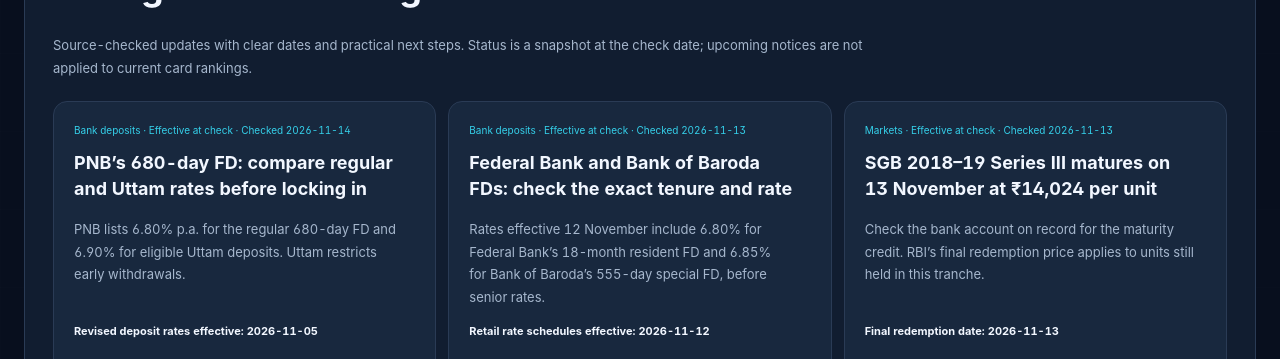
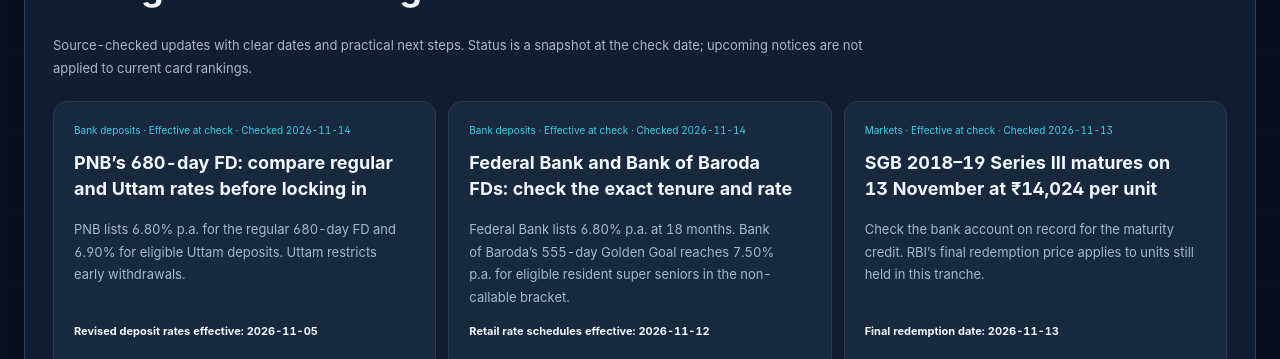
Before and after one commit to aqdas1820/credonomics-site, a Next.js app: page / in a window 1280 px wide. Shown: the part 2200-2559 px from the top of the page. Built offline with nearby package versions, Linux system fonts and the light colour scheme; no server answers.

Commit message:
Clarify Bank of Baroda callable and non-callable 555-day FD rates

```diff
--- a/app/data/research-watch.ts
+++ b/app/data/research-watch.ts
@@ -35,26 +35,28 @@ export const researchWatch: WatchItem[] = [
   {
     slug: 'federal-bank-bank-of-baroda-retail-fd-rates-november-2026',
     title: 'Federal Bank and Bank of Baroda FDs: check the exact tenure and rate',
-    summary: 'Rates effective 12 November include 6.80% for Federal Bank’s 18-month resident FD and 6.85% for Bank of Baroda’s 555-day special FD, before senior rates.',
-    category: 'Bank deposits', checkedAt: '2026-11-13', eventDate: '2026-11-12', dateLabel: 'Retail rate schedules effective',
+    summary: 'Federal Bank lists 6.80% p.a. at 18 months. Bank of Baroda’s 555-day Golden Goal reaches 7.50% p.a. for eligible resident super seniors in the non-callable bracket.',
+    category: 'Bank deposits', checkedAt: '2026-11-14', publishedAt: '2026-11-13', updateNote: '14 November: added Bank of Baroda’s non-callable Golden Goal rates, amount bracket and withdrawal terms.', eventDate: '2026-11-12', dateLabel: 'Retail rate schedules effective',
     source: 'https://www.federal.bank.in/deposit-rate',
     sourceLabel: 'Federal Bank resident term deposit rate table',
     sourceLocation: 'Resident Term Deposits effective from 12 November 2026, single deposits below ₹3 crore',
     additionalSources: [
-      { url: 'https://bankofbaroda.bank.in/interest-rate-and-service-charges/deposits-interest-rates/fixed-deposits-callable-and-non-callable-upto-ten-crores', label: 'Bank of Baroda domestic term deposit rates for fresh bookings and renewals' },
+      { url: 'https://bankofbaroda.bank.in/interest-rate-and-service-charges/deposits-interest-rates/fixed-deposits-callable-and-non-callable-upto-ten-crores', label: 'Bank of Baroda domestic retail and Baroda Advantage rate tables' },
     ],
     audience: 'Resident depositors comparing fresh retail fixed deposits or renewals below ₹3 crore, including those eligible for senior or super senior rates.',
     facts: [
       'Federal Bank’s resident table lists 6.80% p.a. for general depositors and 7.40% for senior citizens at exactly 18 months and from 2 years to under 3 years. Above 1 year to under 18 months and above 18 months to under 2 years, the corresponding rates are 6.55% and 7.15%.',
       'Federal Bank lists 6.00% for general depositors and 6.60% for seniors across 181–270 days.',
-      'Bank of Baroda lists 6.85%, 7.35% and 7.45% p.a. for the 555-day bob Golden Goal deposit for general, resident senior and resident super senior depositors respectively. The corresponding 444-day bob Square Drive rates are 6.45%, 6.95% and 7.05%.',
+      'Bank of Baroda lists 6.85%, 7.35% and 7.45% p.a. for the callable 555-day bob Golden Goal deposit for general, resident senior and resident super senior depositors respectively. The corresponding 444-day bob Square Drive rates are 6.45%, 6.95% and 7.05%.',
+      'For the non-callable 555-day Golden Goal in the Baroda Advantage table, the rates are 6.90%, 7.40% and 7.50% p.a. for general, resident senior and resident super senior depositors respectively. The table applies to a single deposit above ₹1 crore and below ₹3 crore.',
       'The Bank of Baroda schedule explicitly covers fresh deposits and renewals. Its standard one-year rate is 6.25% for general depositors and 6.75% for both resident senior categories.',
     ],
     actions: [
       'Match the exact maturity date, single deposit amount and age category against the bank’s current booking quote. Compare annual interest rates on the same payout basis.',
+      'Before choosing the non-callable option for the extra 0.05 percentage point at 555 days, check whether you can leave the deposit until maturity. The bank’s schedule says premature withdrawal is unavailable for non-callable deposits.',
       'If you are considering closing an existing deposit early, check the interest payable for the actual time held and any premature-withdrawal penalty before comparing the proceeds with a fresh booking.',
     ],
-    limits: 'Both linked tables specify an effective date of 12 November 2026. No separate announcement date is stated for these tables. Rates shown are annual interest rates. Other schedules apply to bulk, non-callable and certain non-resident deposits.',
+    limits: 'Both linked tables specify an effective date of 12 November 2026. No separate announcement date is stated for these tables. Rates shown are annual interest rates. The 7.50% rate is specific to the non-callable Golden Goal bracket and resident super senior eligibility. Separate schedules apply to Federal Bank’s non-callable deposits, bulk deposits and certain non-resident deposits.',
   },
   {
     slug: 'sgb-2018-19-series-iii-final-redemption-november-2026',
--- a/app/data/search-index.generated.ts
+++ b/app/data/search-index.generated.ts
@@ -190,11 +190,11 @@ export const searchIndex: readonly SearchEntry[] = [
   {
     "id": "watch:federal-bank-bank-of-baroda-retail-fd-rates-november-2026",
     "title": "Federal Bank and Bank of Baroda FDs: check the exact tenure and rate",
-    "description": "Rates effective 12 November include 6.80% for Federal Bank’s 18-month resident FD and 6.85% for Bank of Baroda’s 555-day special FD, before senior rates.",
+    "description": "Federal Bank lists 6.80% p.a. at 18 months. Bank of Baroda’s 555-day Golden Goal reaches 7.50% p.a. for eligible resident super seniors in the non-callable bracket.",
     "href": "/research/watch/federal-bank-bank-of-baroda-retail-fd-rates-november-2026",
     "category": "Research",
     "source": "Official issuer / fund notice",
-    "updated": "2026-11-13",
+    "updated": "2026-11-14",
     "keywords": "Federal Bank and Bank of Baroda FDs: check the exact tenure and rate federal-bank-bank-of-baroda-retail-fd-rates-november-2026 Research",
     "priority": 92
   },
```
Also changed, not shown: 1 other file (tests, documents, lock files or other folders).
